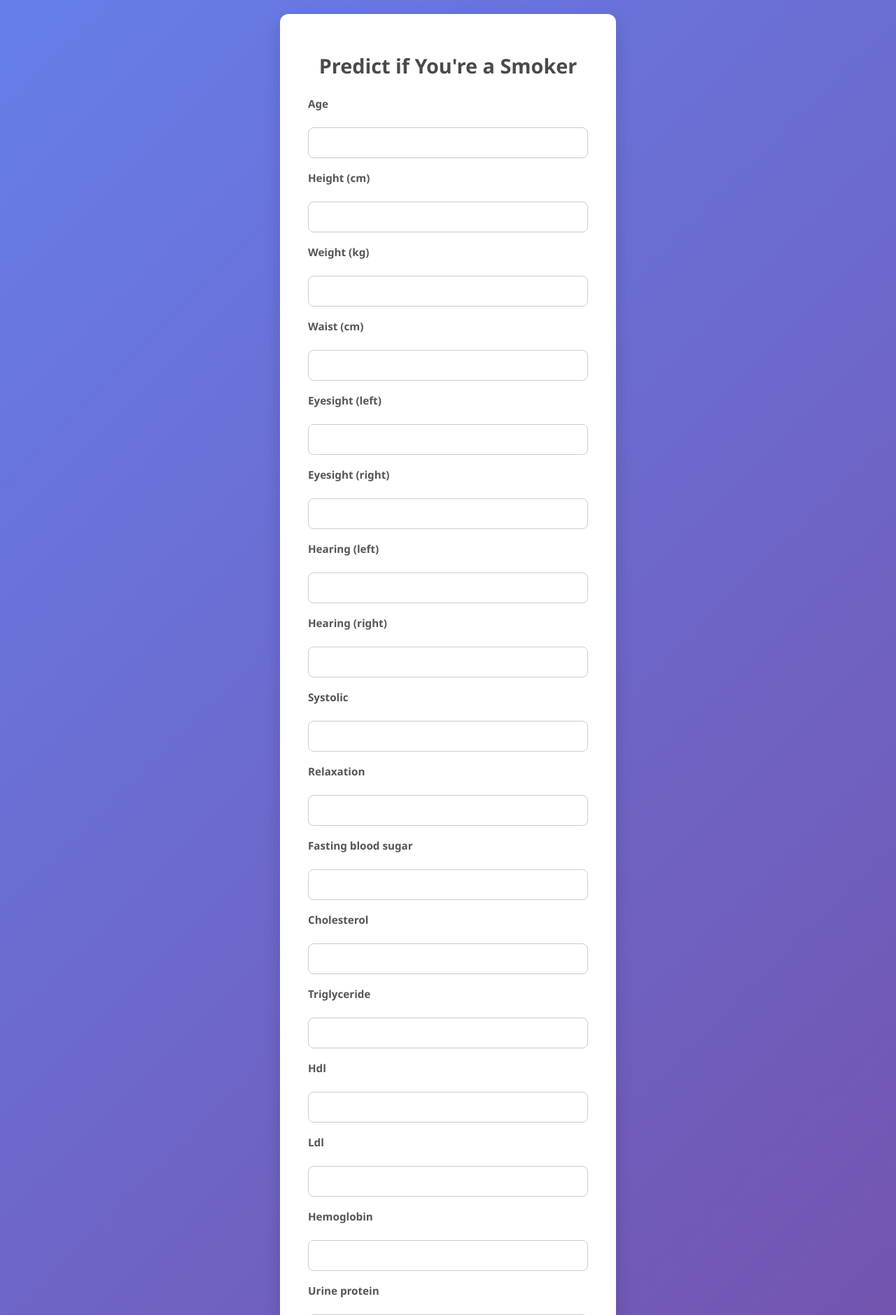
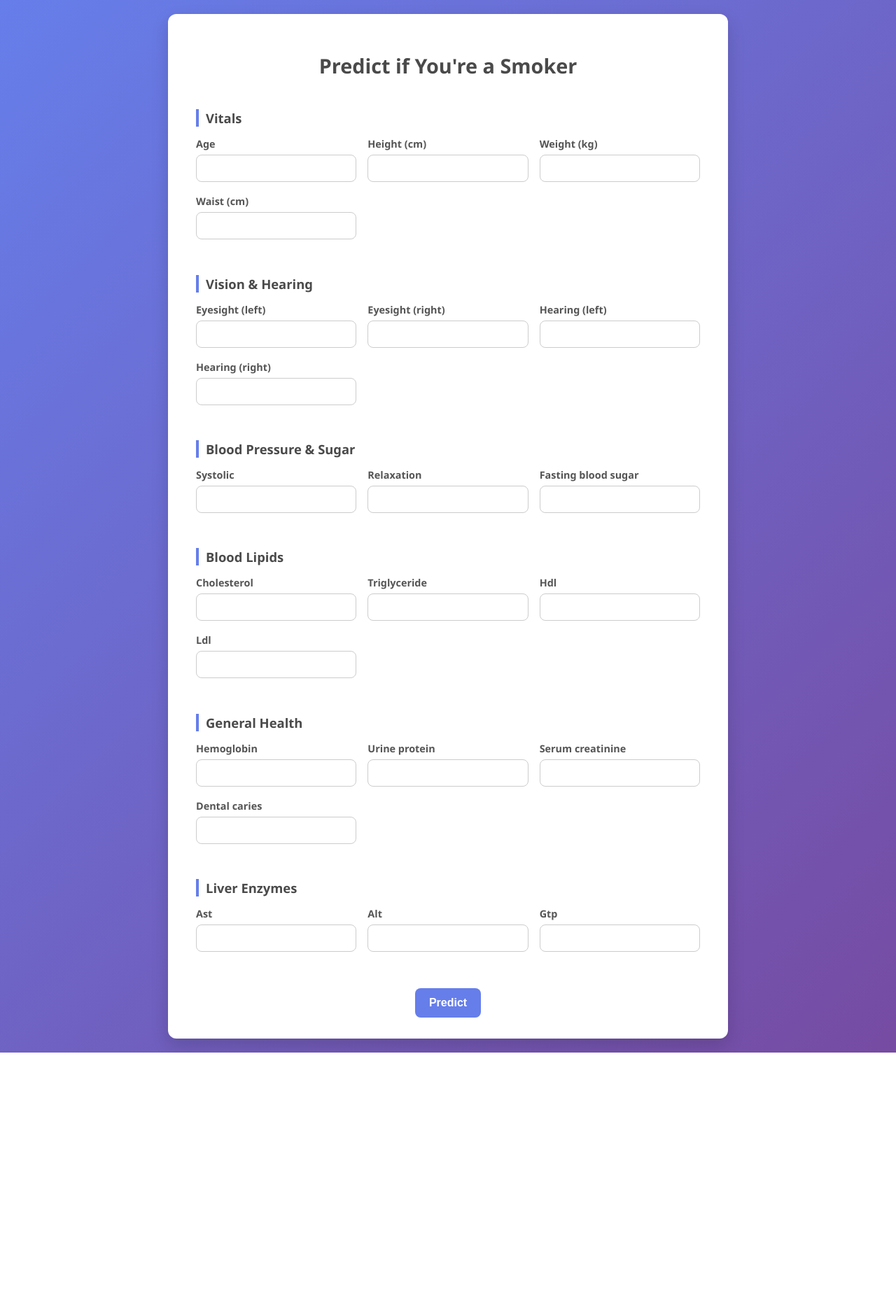
Before and after one commit to medamine1/smokers_predictor, a Django app: template predictor/templates/predictor/index.html in a window 1280 px wide. Shown: the top 1879 px of the page at 70% size. After the commit the page ends 1504 px from the top, so only its background shows below. Run offline with Django 5.2, Linux system fonts and the light colour scheme; the template is opened without the code that fills it: values that come from a table or form of the project are taken from there, others are empty; parts of the project's set-up code (start-up, migrations or seed data) failed here and were passed over.

Commit message:
ish commit

```diff
--- a/ml_model/train_model.py
+++ b/ml_model/train_model.py
@@ -10,7 +10,6 @@
 
 df = pd.read_csv('C:/Users/ELYADRIMohammedAmine/Downloads/train.csv')
 df = df.dropna()
-
 X = df.drop(['id', 'smoking'], axis=1)
 y = df['smoking']
 scaler = MinMaxScaler()
--- a/predictor/templates/predictor/index.html
+++ b/predictor/templates/predictor/index.html
@@ -5,7 +5,6 @@
   <meta name="viewport" content="width=device-width, initial-scale=1" />
   <title>Smoker Predictor</title>
   <style>
-  /* Reset */
     * {
       box-sizing: border-box;
     }
@@ -24,7 +23,7 @@
 
     .container {
       background: #fff;
-    max-width: 480px;
+      max-width: 800px;
       width: 100%;
       padding: 30px 40px;
       border-radius: 12px;
@@ -47,24 +46,48 @@
     form {
       display: flex;
       flex-direction: column;
-    gap: 18px;
+      gap: 32px;
+    }
+
+    .form-section {
+      margin-bottom: 0;
+    }
+
+    .form-section h3 {
+      margin-bottom: 15px;
+      font-size: 1.15rem;
+      color: #4a4a4a;
+      border-left: 4px solid #667eea;
+      padding-left: 10px;
+    }
+
+    .form-grid {
+      display: grid;
+      grid-template-columns: repeat(auto-fit, minmax(220px, 1fr));
+      gap: 18px 16px;
+    }
+
+    .form-group {
+      display: flex;
+      flex-direction: column;
+      max-width: 100%;
     }
 
     label {
-    display: block;
       font-weight: 600;
       margin-bottom: 6px;
       color: #555;
-    font-size: 0.95rem;
+      font-size: 0.9rem;
     }
 
     input, select {
-    padding: 12px 15px;
+      padding: 10px 12px;
       border-radius: 8px;
-    border: 1.8px solid #ccc;
-    font-size: 1rem;
+      border: 1.5px solid #ccc;
+      font-size: 0.95rem;
       transition: border-color 0.3s ease, box-shadow 0.3s ease;
       width: 100%;
+      max-width: 100%;
     }
 
     input:focus, select:focus {
@@ -75,30 +98,31 @@
 
     .errorlist {
       color: #d93025;
-    font-size: 0.875rem;
+      font-size: 0.8rem;
       margin-top: 4px;
-    margin-bottom: -10px;
+      margin-bottom: -8px;
     }
 
     button {
-    margin-top: 25px;
-    padding: 14px;
+      margin-top: 20px;
+      padding: 12px 20px;
       background: #667eea;
       border: none;
       color: white;
       font-weight: 700;
-    font-size: 1.1rem;
-    border-radius: 10px;
+      font-size: 1rem;
+      border-radius: 8px;
       cursor: pointer;
       transition: background 0.3s ease;
+      max-width: 240px;
+      align-self: center;
     }
 
     button:hover {
       background: #5a67d8;
     }
 
-  /* Responsive */
-  @media (max-width: 500px) {
+    @media (max-width: 600px) {
       .container {
         padding: 25px 20px;
       }
@@ -111,17 +135,131 @@
   <h2>Predict if You're a Smoker</h2>
   <form method="post" novalidate>
     {% csrf_token %}
-    {% for field in form %}
-      <label for="{{ field.id_for_label }}">{{ field.label }}</label>
-      {{ field }}
-      {% if field.errors %}
-        <ul class="errorlist">
-          {% for error in field.errors %}
-            <li>{{ error }}</li>
-          {% endfor %}
-        </ul>
-      {% endif %}
-    {% endfor %}
+
+    <div class="form-section">
+      <h3>Vitals</h3>
+      <div class="form-grid">
+        <div class="form-group">
+          <label for="{{ form.age.id_for_label }}">{{ form.age.label }}</label>
+          {{ form.age }}
+        </div>
+        <div class="form-group">
+          <label for="{{ form.height_cm.id_for_label }}">{{ form.height_cm.label }}</label>
+          {{ form.height_cm }}
+        </div>
+        <div class="form-group">
+          <label for="{{ form.weight_kg.id_for_label }}">{{ form.weight_kg.label }}</label>
+          {{ form.weight_kg }}
+        </div>
+        <div class="form-group">
+          <label for="{{ form.waist_cm.id_for_label }}">{{ form.waist_cm.label }}</label>
+          {{ form.waist_cm }}
+        </div>
+      </div>
+    </div>
+
+    <div class="form-section">
+      <h3>Vision & Hearing</h3>
+      <div class="form-grid">
+        <div class="form-group">
+          <label for="{{ form.eyesight_left.id_for_label }}">{{ form.eyesight_left.label }}</label>
+          {{ form.eyesight_left }}
+        </div>
+        <div class="form-group">
+          <label for="{{ form.eyesight_right.id_for_label }}">{{ form.eyesight_right.label }}</label>
+          {{ form.eyesight_right }}
+        </div>
+        <div class="form-group">
+          <label for="{{ form.hearing_left.id_for_label }}">{{ form.hearing_left.label }}</label>
+          {{ form.hearing_left }}
+        </div>
+        <div class="form-group">
+          <label for="{{ form.hearing_right.id_for_label }}">{{ form.hearing_right.label }}</label>
+          {{ form.hearing_right }}
+        </div>
+      </div>
+    </div>
+
+    <div class="form-section">
+      <h3>Blood Pressure & Sugar</h3>
+      <div class="form-grid">
+        <div class="form-group">
+          <label for="{{ form.systolic.id_for_label }}">{{ form.systolic.label }}</label>
+          {{ form.systolic }}
+        </div>
+        <div class="form-group">
+          <label for="{{ form.relaxation.id_for_label }}">{{ form.relaxation.label }}</label>
+          {{ form.relaxation }}
+        </div>
+        <div class="form-group">
+          <label for="{{ form.fasting_blood_sugar.id_for_label }}">{{ form.fasting_blood_sugar.label }}</label>
+          {{ form.fasting_blood_sugar }}
+        </div>
+      </div>
+    </div>
+
+    <div class="form-section">
+      <h3>Blood Lipids</h3>
+      <div class="form-grid">
+        <div class="form-group">
+          <label for="{{ form.Cholesterol.id_for_label }}">{{ form.Cholesterol.label }}</label>
+          {{ form.Cholesterol }}
+        </div>
+        <div class="form-group">
+          <label for="{{ form.triglyceride.id_for_label }}">{{ form.triglyceride.label }}</label>
+          {{ form.triglyceride }}
+        </div>
+        <div class="form-group">
+          <label for="{{ form.HDL.id_for_label }}">{{ form.HDL.label }}</label>
+          {{ form.HDL }}
+        </div>
+        <div class="form-group">
+          <label for="{{ form.LDL.id_for_label }}">{{ form.LDL.label }}</label>
+          {{ form.LDL }}
+        </div>
+      </div>
+    </div>
+
+    <div class="form-section">
+      <h3>General Health</h3>
+      <div class="form-grid">
+        <div class="form-group">
+          <label for="{{ form.hemoglobin.id_for_label }}">{{ form.hemoglobin.label }}</label>
+          {{ form.hemoglobin }}
+        </div>
+        <div class="form-group">
+          <label for="{{ form.Urine_protein.id_for_label }}">{{ form.Urine_protein.label }}</label>
+          {{ form.Urine_protein }}
+        </div>
+        <div class="form-group">
+          <label for="{{ form.serum_creatinine.id_for_label }}">{{ form.serum_creatinine.label }}</label>
+          {{ form.serum_creatinine }}
+        </div>
+        <div class="form-group">
+          <label for="{{ form.dental_caries.id_for_label }}">{{ form.dental_caries.label }}</label>
+          {{ form.dental_caries }}
+        </div>
+      </div>
+    </div>
+
+    <div class="form-section">
+      <h3>Liver Enzymes</h3>
+      <div class="form-grid">
+        <div class="form-group">
+          <label for="{{ form.AST.id_for_label }}">{{ form.AST.label }}</label>
+          {{ form.AST }}
+        </div>
+        <div class="form-group">
+          <label for="{{ form.ALT.id_for_label }}">{{ form.ALT.label }}</label>
+          {{ form.ALT }}
+        </div>
+        <div class="form-group">
+          <label for="{{ form.Gtp.id_for_label }}">{{ form.Gtp.label }}</label>
+          {{ form.Gtp }}
+        </div>
+      </div>
+    </div>
+
     <button type="submit">Predict</button>
   </form>
 </div>
--- a/predictor/templates/predictor/result.html
+++ b/predictor/templates/predictor/result.html
@@ -82,7 +82,7 @@
     Probability: {{ probability|floatformat:2 }}%
   </div>
 
-  <a href="{% url 'predictor:index' %}" class="btn">
+  <a href="{% url 'predict' %}" class="btn">
     <button>Make Another Prediction</button>
   </a>
 </div>
```
Lines whose indentation alone changed are shown as unchanged.
